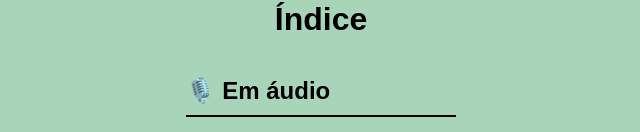
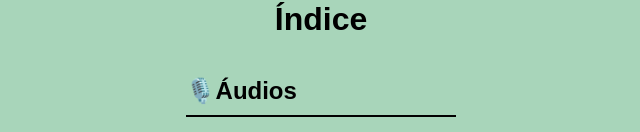
Before and after one commit to joeldisousa-dot/cifras, a plain HTML site: page index.html in a window 1280 px wide. Shown: the part 117-249 px from the top of the page, without its empty margins (319-959 px from the left). Drawn offline with Linux system fonts and the light colour scheme.

Commit message:
Update index.html

```diff
--- a/index.html
+++ b/index.html
@@ -81,7 +81,7 @@ img {
   <!-- Menus organizados em colunas -->
   <div class="menu-container">
     <div class="menu-section">
-      <h2>🎙️ Em áudio</h2>
+      <h2>🎙️Áudios</h2>
       <hr>
       <ul>
         <li><a href="Criação/index.html">✅ Criação</a></li>
```
